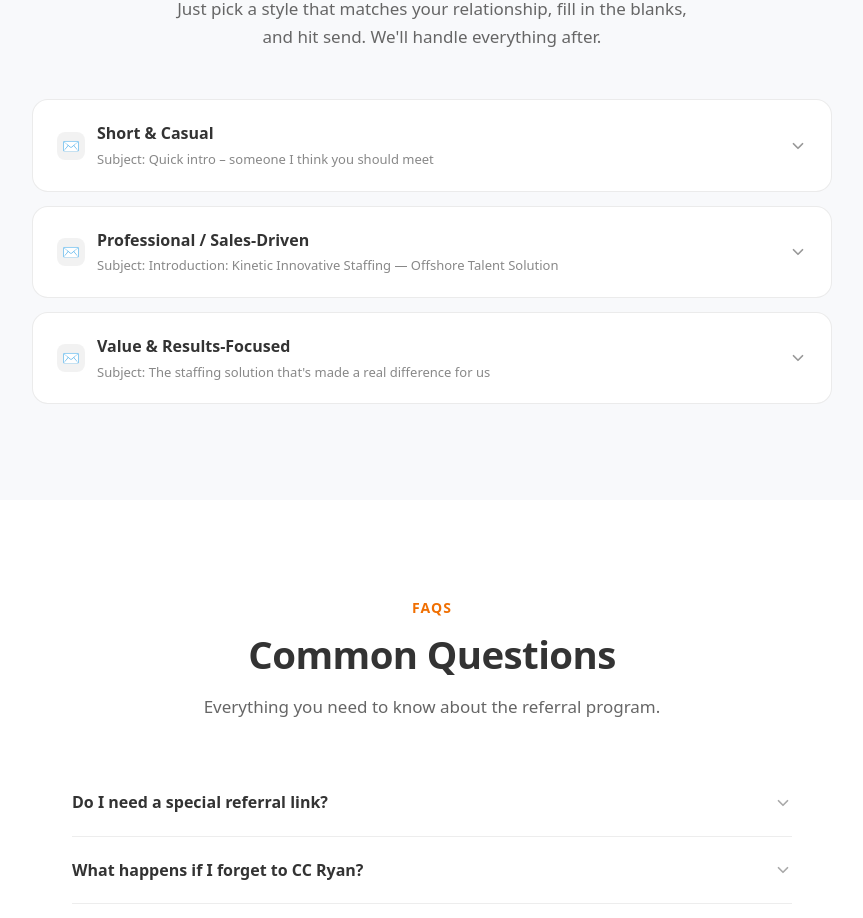
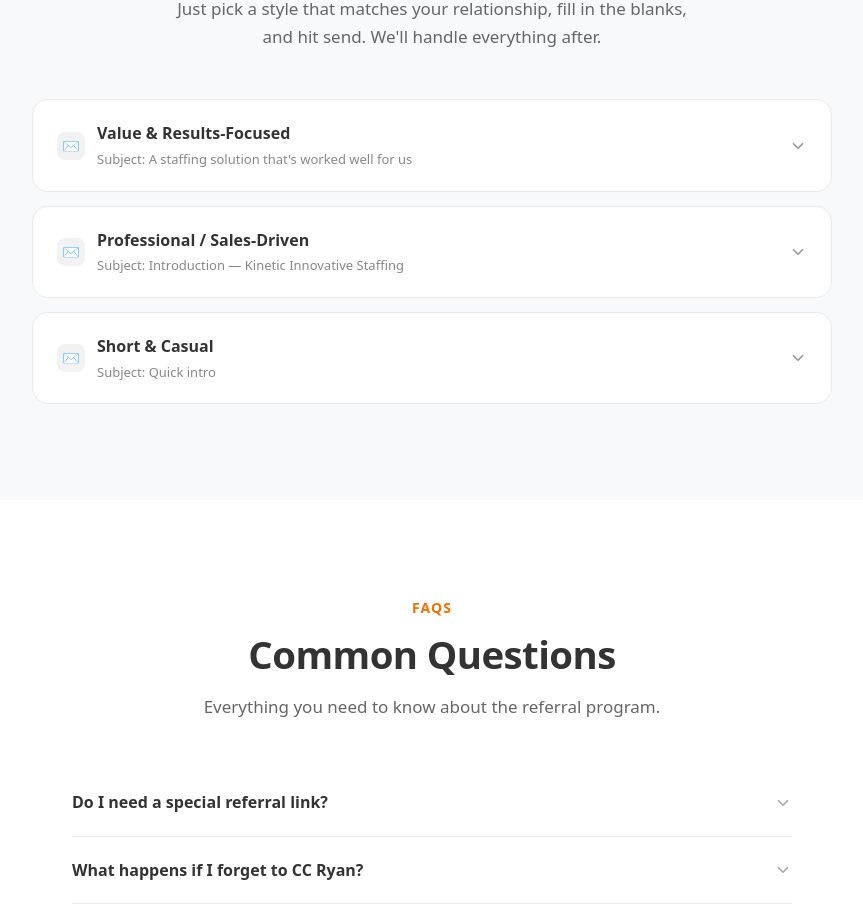
Before and after one commit to MadelaD/partnerdomain, a React (Vite) app: page / in a window 1280 px wide. Shown: the part 4680-5598 px from the top of the page, without its empty margins (208-1071 px from the left). Built offline with nearby package versions, Linux system fonts and the light colour scheme.

Commit message:
update email templates with new copy and correct CC email

```diff
--- a/src/components/EmailTemplates.tsx
+++ b/src/components/EmailTemplates.tsx
@@ -4,61 +4,62 @@ import toast from 'react-hot-toast';
 
 const templates = [
     {
-        id: 'casual',
-        label: 'Short & Casual',
-        subject: 'Quick intro – someone I think you should meet',
-        body: `To: [Your Contact's Name] <[contact@email.com]>
-CC: ryan@kistaffing.com, [Your Recruiter's email]
-Subject: Quick intro – someone I think you should meet
+        id: 'results',
+        label: 'Value & Results-Focused',
+        subject: `A staffing solution that's worked well for us`,
+        body: `To: [Prospect Name]
+CC: ryan@kistaffing.com, [Recruiter Name + email]
+Subject: A staffing solution that's worked well for us
 
-Hey [Name],
+Hi [Prospect Name],
 
-I wanted to introduce you to Ryan at Kinetic Innovative Staffing. They've helped us build out some really solid offshore roles, and honestly the quality has been impressive.
+We've been working with Kinetic Innovative Staffing and it's genuinely made a difference in how we scale our team. We've been able to grow efficiently while maintaining strong performance and reliability.
 
-If you're thinking about scaling your team or reducing overhead, it's worth a quick conversation. I've CC'd Ryan directly — he'll take it from here.
+I wanted to connect you with [Recruiter Name], our recruiter at Kinetic, who manages the process end-to-end. [Recruiter Name] can walk you through how it works and see if it could support your team as well.
 
+I'll let [Recruiter Name] take it from here.
+
+Best,
 [Your Name]`,
     },
     {
         id: 'professional',
         label: 'Professional / Sales-Driven',
-        subject: 'Introduction: Kinetic Innovative Staffing — Offshore Talent Solution',
-        body: `To: [Your Contact's Name] <[contact@email.com]>
-CC: ryan@kistaffing.com, [Your Recruiter's email]
-Subject: Introduction: Kinetic Innovative Staffing — Offshore Talent Solution
+        subject: 'Introduction — Kinetic Innovative Staffing',
+        body: `To: [Prospect Name]
+CC: ryan@kistaffing.com, [Recruiter Name + email]
+Subject: Introduction — Kinetic Innovative Staffing
 
-Hi [Name],
+Hi [Prospect Name],
 
-I hope this message finds you well. I wanted to connect you with Ryan Moore at Kinetic Innovative Staffing, a firm I've had the pleasure of partnering with for our offshore staffing needs.
+I wanted to introduce you to [Recruiter Name] from Kinetic Innovative Staffing. We've partnered with Kinetic for offshore staffing and have had a smooth, well-managed experience.
 
-Kinetic specializes in sourcing, vetting, and placing highly skilled offshore professionals across a wide range of business functions. What sets them apart is their fully managed process — from candidate sourcing through onboarding — resulting in a seamless experience with measurable ROI.
+They handle sourcing, vetting, and onboarding, making it easier to scale without adding internal hiring complexity.
 
-Given your current growth trajectory, I believe a conversation would be well worth your time. I've CC'd Ryan here, and I'll let him take the lead on scheduling a discovery session.
+I'll let [Recruiter Name] connect with you directly to explore whether this could be helpful.
 
 Warm regards,
-[Your Name]
-[Your Title] | [Company]`,
+[Your Name]`,
     },
     {
-        id: 'results',
-        label: 'Value & Results-Focused',
-        subject: `The staffing solution that's made a real difference for us`,
-        body: `To: [Your Contact's Name] <[contact@email.com]>
-CC: ryan@kistaffing.com, [Your Recruiter's email]
-Subject: The staffing solution that's made a real difference for us
+        id: 'casual',
+        label: 'Short & Casual',
+        subject: 'Quick intro',
+        body: `To: [Prospect Name]
+CC: ryan@kistaffing.com, [Recruiter Name + email]
+Subject: Quick intro
 
-Hi [Name],
+Hey [Prospect Name],
 
-We started working with Kinetic Innovative Staffing a while back and it's genuinely changed how we think about hiring. We've been able to scale our team, reduce costs, and maintain great output — all with people who are reliable and highly capable.
+I wanted to introduce you to [Recruiter Name] at Kinetic Innovative Staffing. They've helped us build out strong offshore roles and made the process simple.
 
-I thought of you because [reason you thought of them — e.g., "you mentioned you were scaling your ops team" / "you've been looking for cost-effective growth options"].
-
-Ryan from Kinetic is CC'd here. Happy to share more about our experience if helpful, but I'll let Ryan walk you through the specifics.
+I'll let [Recruiter Name] take it from here.
 
 Best,
 [Your Name]`,
     },
 ];
+
 
 function ChevronIcon({ open }: { open: boolean }) {
     return (
```
